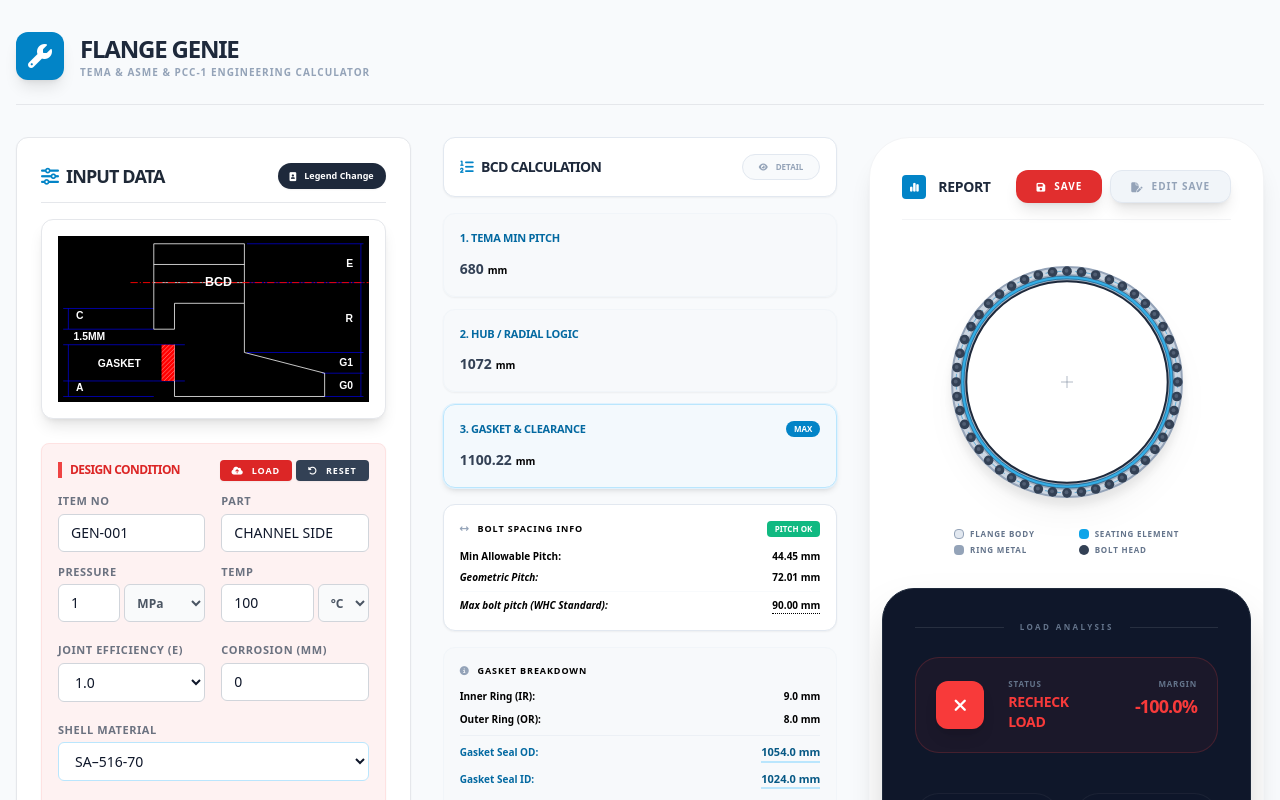
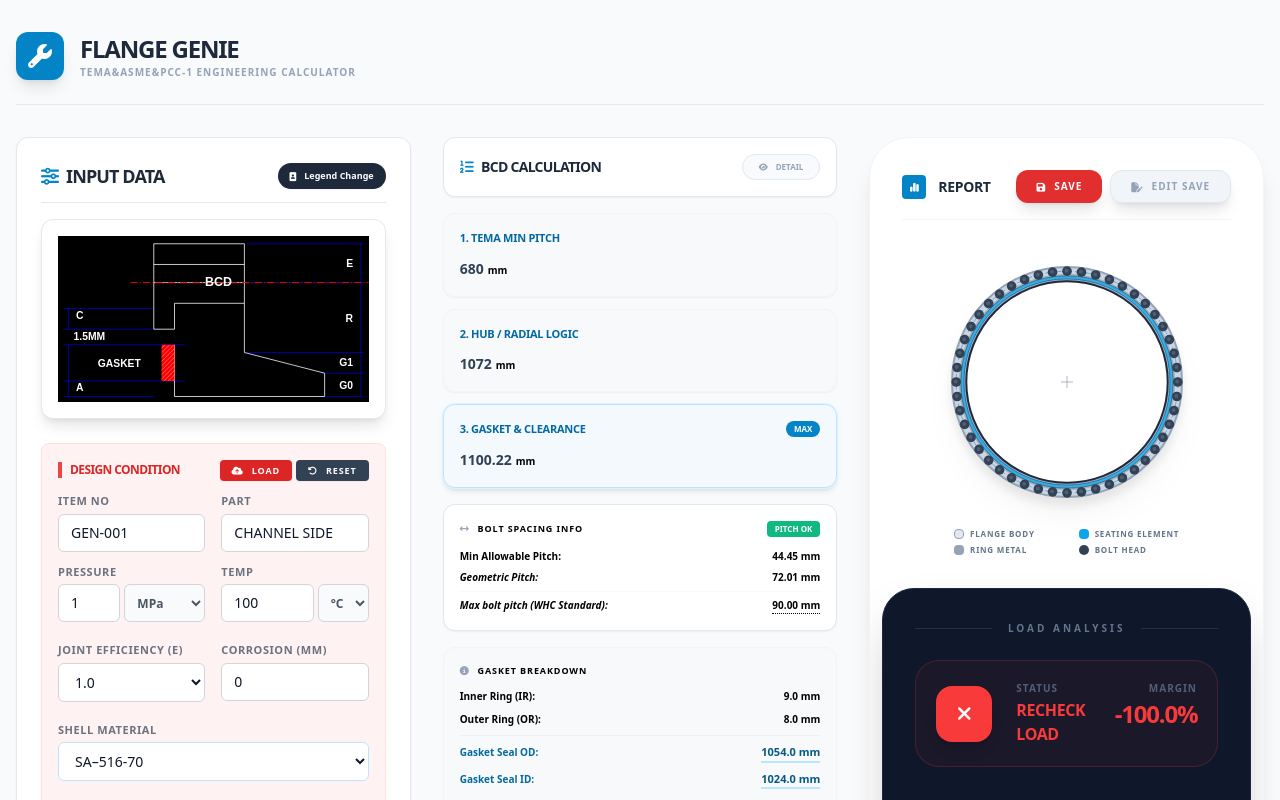
Before and after one commit to bjpark7509-aistudio/TEMA-Flange-Bolt-BCD-Calculator_FINAL, a React (Vite) app: page / in a window 1280 px wide. Shown: the top 800 px of the page. Built offline with nearby package versions, Linux system fonts and the light colour scheme.

Commit message:
feat: Reset saved records on app reopen
Removes the localStorage persistence for saved records, ensuring that the application starts with a clean slate each time it is opened. This simplifies state management and prevents potential data inconsistencies from stale local storage entries.

```diff
--- a/App.tsx
+++ b/App.tsx
@@ -199,15 +199,10 @@ const App: React.FC = () => {
   });
 
   const [isFixedSizeSearch, setIsFixedSizeSearch] = useState<boolean>(false);
-  const [savedRecords, setSavedRecords] = useState<SavedRecord[]>(() => {
-    const saved = localStorage.getItem('flange_genie_saved_records');
-    try {
-      return saved ? JSON.parse(saved) : [];
-    } catch (e) {
-      console.error("Failed to parse saved records", e);
-      return [];
-    }
-  });
+
+  // RESET on Reopen: Do not load from localStorage
+  const [savedRecords, setSavedRecords] = useState<SavedRecord[]>([]);
+
   const [editingRecordId, setEditingRecordId] = useState<string | null>(null);
 
   // Auto-save logic for inputs and legend
@@ -220,10 +215,7 @@ const App: React.FC = () => {
     }
   }, [inputs]);
 
-  // Auto-save logic for saved summary list
-  useEffect(() => {
-    localStorage.setItem('flange_genie_saved_records', JSON.stringify(savedRecords));
-  }, [savedRecords]);
+  // Removed useEffect for saving savedRecords to localStorage to ensure reset on REOPEN
 
   useEffect(() => {
     localStorage.setItem('flange_genie_bolt_materials', JSON.stringify(boltMaterials));
@@ -597,7 +589,7 @@ const App: React.FC = () => {
             </div>
             <div>
               <h1 className="text-2xl font-black text-slate-800 tracking-tighter uppercase">Flange Genie</h1>
-              <p className="text-[10px] font-bold text-slate-400 uppercase tracking-widest">TEMA & ASME & PCC-1 Engineering Calculator</p>
+              <p className="text-[10px] font-bold text-slate-400 uppercase tracking-widest">TEMA&ASME&PCC-1 Engineering Calculator</p>
             </div>
           </div>
         </header>
@@ -638,25 +630,25 @@ const App: React.FC = () => {
                 <div className="bg-[#0f172a] mx-3 mb-3 p-8 rounded-[2rem] border border-slate-800 shadow-2xl flex flex-col text-white relative">
                   <div className="flex items-center gap-4 mb-6">
                     <div className="h-[1px] flex-1 bg-white/10"></div>
-                    <span className="text-[8px] font-black text-slate-500 tracking-[0.3em] uppercase">Load Analysis</span>
+                    <span className="text-[10px] font-black text-slate-500 tracking-[0.3em] uppercase">LOAD ANALYSIS</span>
                     <div className="h-[1px] flex-1 bg-white/10"></div>
                   </div>
 
                   {/* Bolt Status Card */}
-                  <div className={`p-5 rounded-[1.5rem] border flex items-center gap-6 mb-4 ${isSafe ? 'border-white/5 bg-white/5' : 'border-red-500/20 bg-red-500/5'}`}>
-                    <div className={`w-12 h-12 rounded-xl flex items-center justify-center shadow-lg shrink-0 ${isSafe ? 'bg-[#00c58d]' : 'bg-[#f83a3a]'}`}>
-                      <i className={`fa-solid ${isSafe ? 'fa-check' : 'fa-xmark'} text-white text-lg`}></i>
+                  <div className={`p-5 rounded-[1.5rem] border flex items-center gap-6 mb-4 ${isSafe ? 'border-white/10 bg-white/5' : 'border-red-500/20 bg-red-500/5'}`}>
+                    <div className={`w-14 h-14 rounded-2xl flex items-center justify-center shadow-lg shrink-0 ${isSafe ? 'bg-[#00c58d]' : 'bg-[#f83a3a]'}`}>
+                      <i className={`fa-solid ${isSafe ? 'fa-check' : 'fa-xmark'} text-white text-xl`}></i>
                     </div>
                     <div className="flex-1 grid grid-cols-2 gap-4">
                       <div className="space-y-0.5">
-                        <div className="text-[8px] font-bold text-slate-500 uppercase tracking-widest">STATUS</div>
-                        <div className={`text-sm font-black uppercase tracking-tight ${isSafe ? 'text-[#00c58d]' : 'text-[#f83a3a]'}`}>
+                        <div className="text-[10px] font-bold text-[#525f7a] uppercase tracking-widest">STATUS</div>
+                        <div className={`text-base font-black uppercase tracking-tight ${isSafe ? 'text-[#00c58d]' : 'text-[#f83a3a]'}`}>
                           {isSafe ? 'ACCEPTABLE' : 'RECHECK LOAD'}
                         </div>
                       </div>
                       <div className="space-y-0.5 text-right">
-                        <div className="text-[8px] font-bold text-slate-500 uppercase tracking-widest">MARGIN</div>
-                        <div className={`text-lg font-black tracking-tighter ${isSafe ? 'text-[#00c58d]' : 'text-[#f83a3a]'}`}>
+                        <div className="text-[10px] font-bold text-[#525f7a] uppercase tracking-widest">MARGIN</div>
+                        <div className={`text-2xl font-black tracking-tighter ${isSafe ? 'text-[#00c58d]' : 'text-[#f83a3a]'}`}>
                           {marginPercent > 0 ? '+' : ''}{marginPercent.toFixed(1)}%
                         </div>
                       </div>
@@ -665,13 +657,13 @@ const App: React.FC = () => {
 
                   {/* PCC-1 Summary Card */}
                   {inputs.usePcc1Check && (
-                    <div className={`p-5 rounded-[1.5rem] border flex items-center gap-6 mb-4 ${pccStatusInfo.safe ? 'border-white/5 bg-white/5' : 'border-red-500/20 bg-red-500/5'}`}>
-                      <div className={`w-12 h-12 rounded-xl flex items-center justify-center shadow-lg shrink-0 ${pccStatusInfo.safe ? 'bg-[#00c58d]' : 'bg-[#f83a3a]'}`}>
-                        <i className={`fa-solid ${pccStatusInfo.safe ? 'fa-check' : 'fa-xmark'} text-white text-lg`}></i>
+                    <div className={`p-5 rounded-[1.5rem] border flex items-center gap-6 mb-4 ${pccStatusInfo.safe ? 'border-white/10 bg-white/5' : 'border-red-500/20 bg-red-500/5'}`}>
+                      <div className={`w-14 h-14 rounded-2xl flex items-center justify-center shadow-lg shrink-0 ${pccStatusInfo.safe ? 'bg-[#00c58d]' : 'bg-[#f83a3a]'}`}>
+                        <i className={`fa-solid ${pccStatusInfo.safe ? 'fa-check' : 'fa-xmark'} text-white text-xl`}></i>
                       </div>
                       <div className="flex-1 space-y-0.5">
-                        <div className="text-[8px] font-bold text-slate-500 uppercase tracking-widest">PCC-1 SUMMARY</div>
-                        <div className={`text-sm font-black uppercase tracking-tight ${pccStatusInfo.safe ? 'text-[#00c58d]' : 'text-[#f83a3a]'}`}>
+                        <div className="text-[10px] font-bold text-[#525f7a] uppercase tracking-widest">PCC-1 SUMMARY</div>
+                        <div className={`text-base font-black uppercase tracking-tight ${pccStatusInfo.safe ? 'text-[#00c58d]' : 'text-[#f83a3a]'}`}>
                           {pccStatusInfo.safe ? 'PCC-1 VALIDATED' : 'RECHECK PCC'}
                         </div>
                       </div>
```
